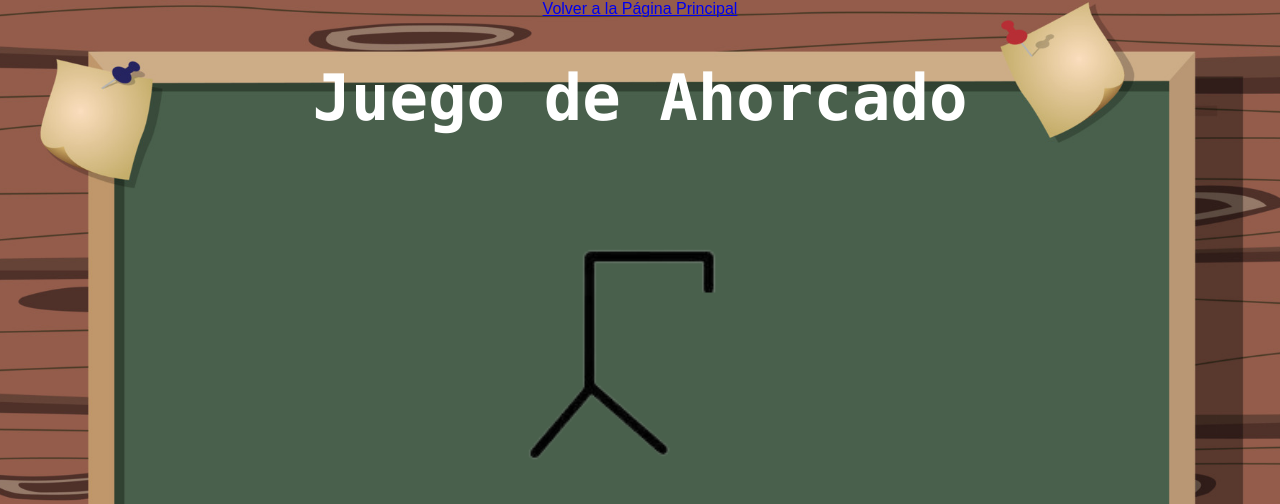
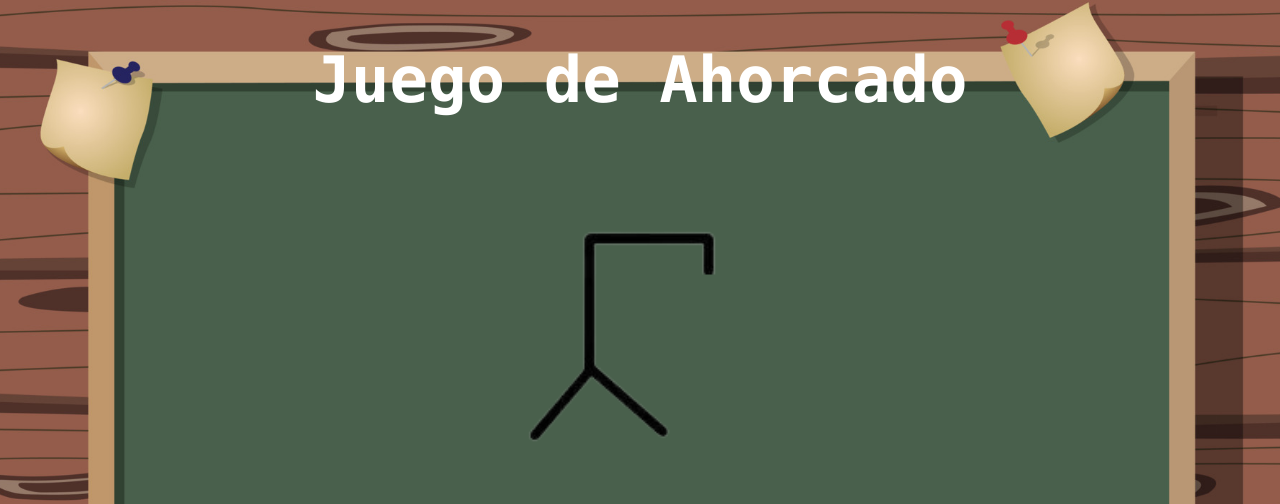
Before and after one commit to karellyrl/Reto_4_DigitalNao, a Django app: page / in a window 1280 px wide. Shown: the top 504 px of the page. Run offline with Django 5.2, Linux system fonts and the light colour scheme; data comes from the database, SQL or seed files in the repository.

Commit message:
nuevos cambios

```diff
--- a/ciclo_ID2/ahorcado_project/ahorcado_game/templates/ahorcado_game/jugar.html
+++ b/ciclo_ID2/ahorcado_project/ahorcado_game/templates/ahorcado_game/jugar.html
@@ -8,7 +8,6 @@
     <link rel="stylesheet" href="{% static 'ahorcado_game/styles.css' %}">
 </head>
 <body>
-    <a href="../../../../index.html" class="link-button back-button">Volver a la Página Principal</a>
     <h1>Juego de Ahorcado</h1>
     <img src="{% static imagen_ahorcado %}" alt="Ahorcado">
     <p>Palabra: {{ juego.mostrar_palabra }}</p>
--- a/ciclo_ID2/numero_a_texto/convertidor/templates/convertidor/index.html
+++ b/ciclo_ID2/numero_a_texto/convertidor/templates/convertidor/index.html
@@ -8,7 +8,6 @@
     <link rel="stylesheet" href="{% static 'convertidor/styles.css' %}">
 </head>
 <body>
-    <a href="../../../../index.html" class="link-button back-button">Volver a la Página Principal</a>
     <h1>Convertidor de Número a Texto</h1>
     <form method="post">
         {% csrf_token %}
--- a/ciclo_ID2/rating_movies/movies/templates/movies/index.html
+++ b/ciclo_ID2/rating_movies/movies/templates/movies/index.html
@@ -8,7 +8,6 @@
     <link rel="stylesheet" href="{% static 'movies/styles.css' %}">
 </head>
 <body>
-    <a href="../../../../index.html" class="link-button back-button">Volver a la Página Principal</a>
     <h1>Ratings de películas</h1>
     <div class="movie-container">
         {% for movie in movies %}
--- a/ciclo_ID2/ussd_project/ussd_app/templates/ussd_app/detail.html
+++ b/ciclo_ID2/ussd_project/ussd_app/templates/ussd_app/detail.html
@@ -20,7 +20,6 @@
 
 </head>
 <body>
-    <a href="../../../../index.html"  class="link-button back-button">Volver a la Página Principal</a>
     <h1>Detalles sobre <br> el código USSD</h1>
     <p>El código USSD seleccionado es:<br> {{ codigo }}</p>
     <p>Función que realiza:<br> {{ significado|safe }}</p>
--- a/ciclo_ID2/ussd_project/ussd_app/templates/ussd_app/index.html
+++ b/ciclo_ID2/ussd_project/ussd_app/templates/ussd_app/index.html
@@ -7,7 +7,6 @@
     <link rel="stylesheet" type="text/css" href="{% static 'ussd_app/styles.css' %}">
 </head>
 <body>
-    <a href="../../../../index.html" class="link-button back-button">Volver a la Página Principal</a>
     <h1>Menú USSD</h1>
     <p class="subtitle">Selecciona un código para acceder<br>a la función que necesitas.</p>
     <div class="button-container">
--- a/ciclo_ID2/web_scraping/scraper/templates/scraper/products.html
+++ b/ciclo_ID2/web_scraping/scraper/templates/scraper/products.html
@@ -8,7 +8,6 @@
     <link rel="stylesheet" href="{% static 'scraper/styles.css' %}">
 </head>
 <body>
-    <a href="../../../../index.html" class="link-button back-button">Volver a la Página Principal</a>
     <div class="container">
         <h1>Productos de Maquillaje de Mercado Libre</h1>
         {% for product in products %}
```
Also changed, not shown: ciclo_ID2/requirements.txt (+13 -105 lines).
